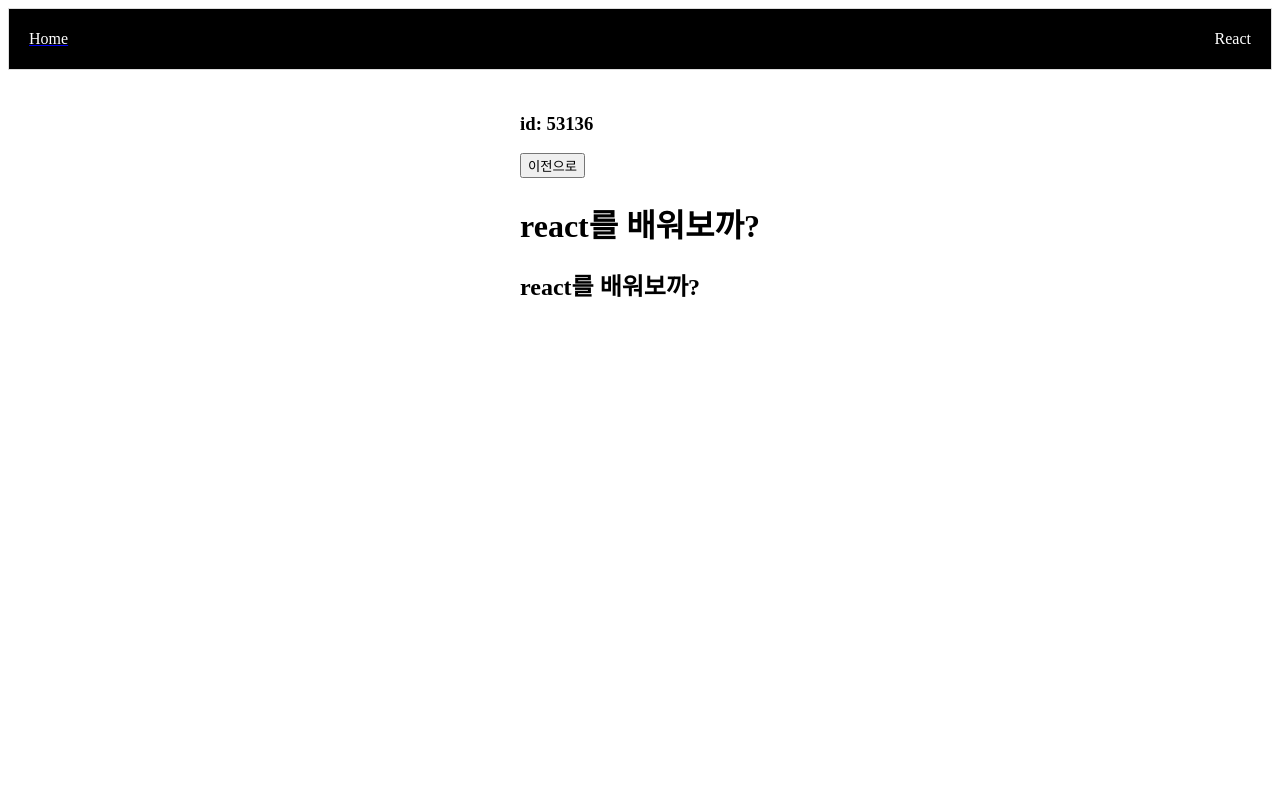
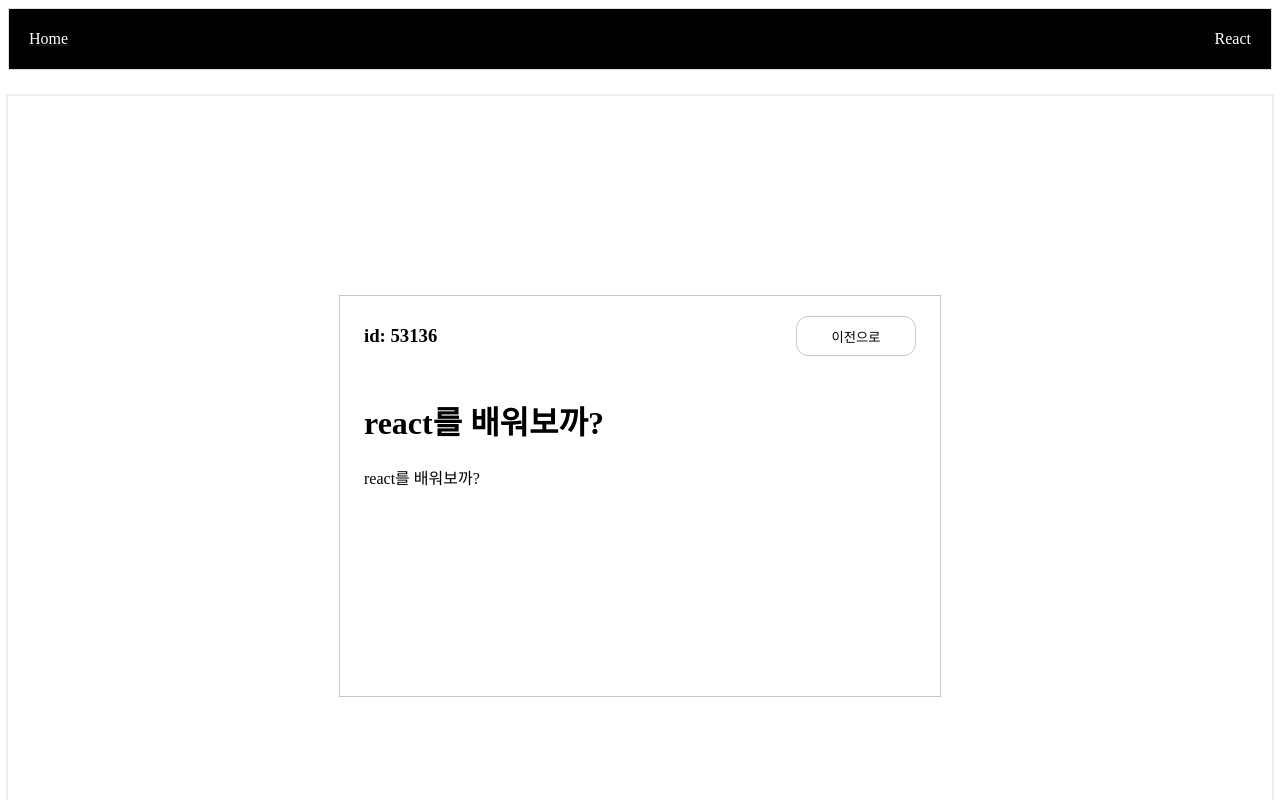
Before and after one commit to front-chan/redux-test-todo, a React (Create React App) app: page /lists/53136 in a window 1280 px wide. Shown: the top 800 px of the page. Built offline with nearby package versions, Linux system fonts and the light colour scheme.

Commit message:
fixed Todo styles

```diff
--- a/src/components/list/List.jsx
+++ b/src/components/list/List.jsx
@@ -7,7 +7,7 @@ function List(props) {
       <StDiv key={props.todo.id}>
         {/* <a href="https://www.naver.com">상세보기</a> */}
         <Link to={`/lists/${props.todo.id}`}>
-          <span style={{ cursor: "pointer" }}>상세보기</span>
+          <StSpan>상세보기</StSpan>
         </Link>
         <StH4>{props.todo.title}</StH4>
         <StH6>{props.todo.toDo}</StH6>
@@ -63,6 +63,12 @@ const StDiv = styled.div`
   border: 5px solid rgb(1, 87, 65);
   border-radius: 10px;
 `;
+
+const StSpan = styled.span`
+  color: black;
+  cursor: pointer;
+`;
+
 export default List;
 
 /*
--- a/src/components/todo/Todo.jsx
+++ b/src/components/todo/Todo.jsx
@@ -2,6 +2,7 @@ import React from "react";
 import { useParams } from "react-router-dom";
 import { useSelector } from "react-redux";
 import { Link } from "react-router-dom";
+import styled, { css } from "styled-components";
 
 function Todo() {
   const param = useParams();
@@ -10,23 +11,76 @@ function Todo() {
   const todoIdList = todos.find((todo) => todo.id === parseInt(param.id));
   console.log(todoIdList);
   return (
-    <div>
+    <StDiv todo>
       {/* {todoIdList.map((todo) => {
         return (
           <div> */}
-      <div>
-        <h3>id: {todoIdList.id}</h3>
-        <Link to={`/lists`}>
-          <button style={{ cursor: "pointer" }}>이전으로</button>
-        </Link>
-      </div>
-      <h1>{todoIdList.title}</h1>
-      <h2>{todoIdList.toDo}</h2>
+      <StDiv card>
+        <div>
+          <StDiv cardId>
+            <h3>id: {todoIdList.id}</h3>
+            <Link to={`/lists`}>
+              <StButton>이전으로</StButton>
+            </Link>
+          </StDiv>
+          <StH1>{todoIdList.title}</StH1>
+          <StP>{todoIdList.toDo}</StP>
+        </div>
+      </StDiv>
       {/* </div>
         );
       })} */}
-    </div>
+    </StDiv>
   );
 }
 
+const StDiv = styled.div`
+  ${(props) =>
+    props.todo &&
+    css`
+      border: 2px solid rgb(238, 238, 238);
+      width: 100%;
+      height: 100vh;
+      display: flex;
+      align-items: center;
+      justify-content: center;
+    `}
+  ${(props) =>
+    props.card &&
+    css`
+      width: 600px;
+      height: 400px;
+      border: 1px solid rgb(201, 201, 201);
+      display: flex;
+      flex-direction: column;
+      justify-content: space-between;
+    `}
+    ${(props) =>
+    props.cardId &&
+    css`
+      display: flex;
+      height: 80px;
+      justify-content: space-between;
+      padding: 0px 24px;
+      align-items: center;
+    `}
+`;
+
+const StButton = styled.button`
+  border: 1px solid rgb(201, 201, 201);
+  height: 40px;
+  width: 120px;
+  background-color: rgb(255, 255, 255);
+  border-radius: 12px;
+  cursor: pointer;
+`;
+
+const StH1 = styled.h1`
+  padding: 0px 24px;
+`;
+
+const StP = styled.p`
+  padding: 0px 24px;
+`;
+
 export default Todo;
```
